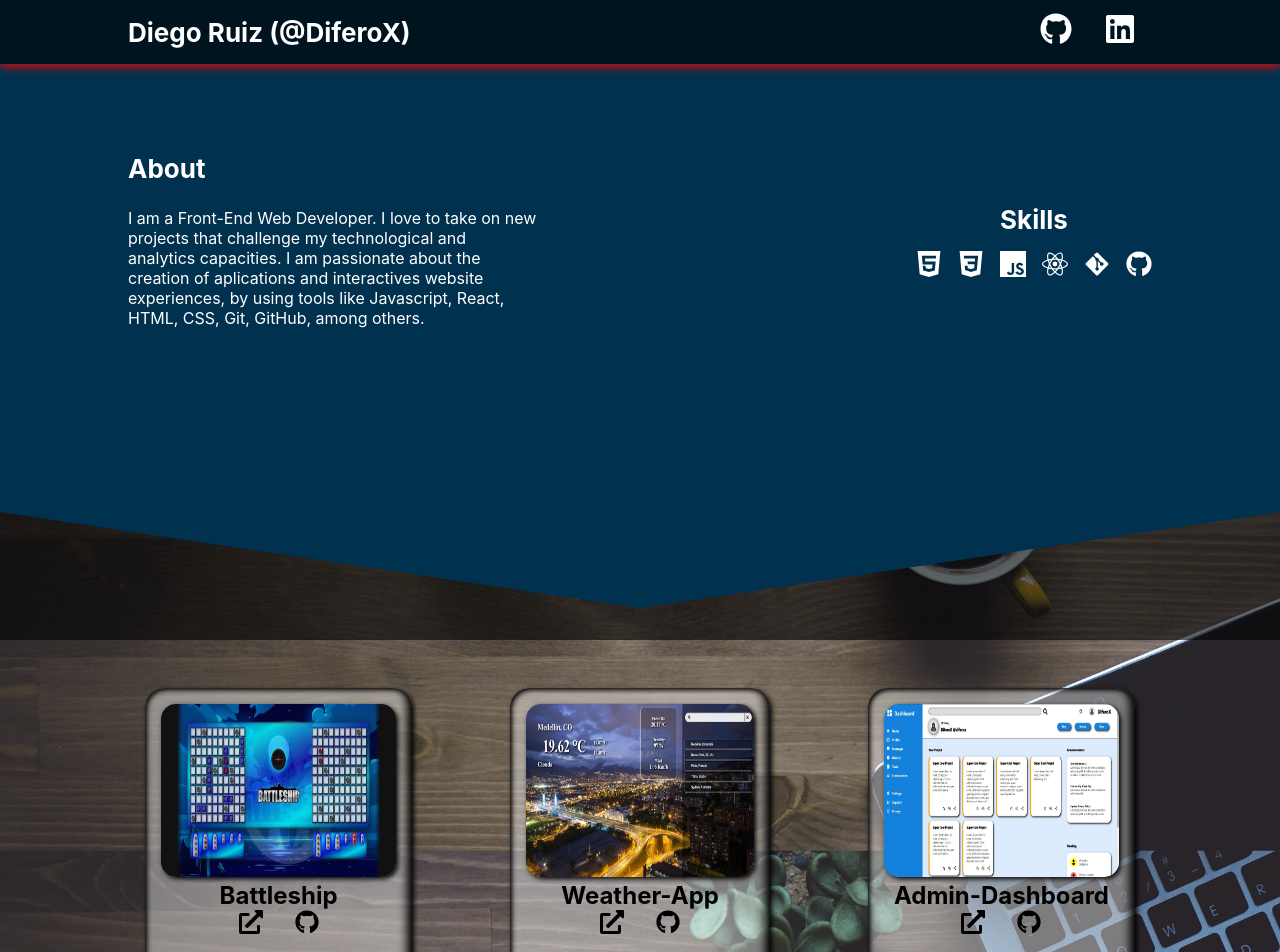
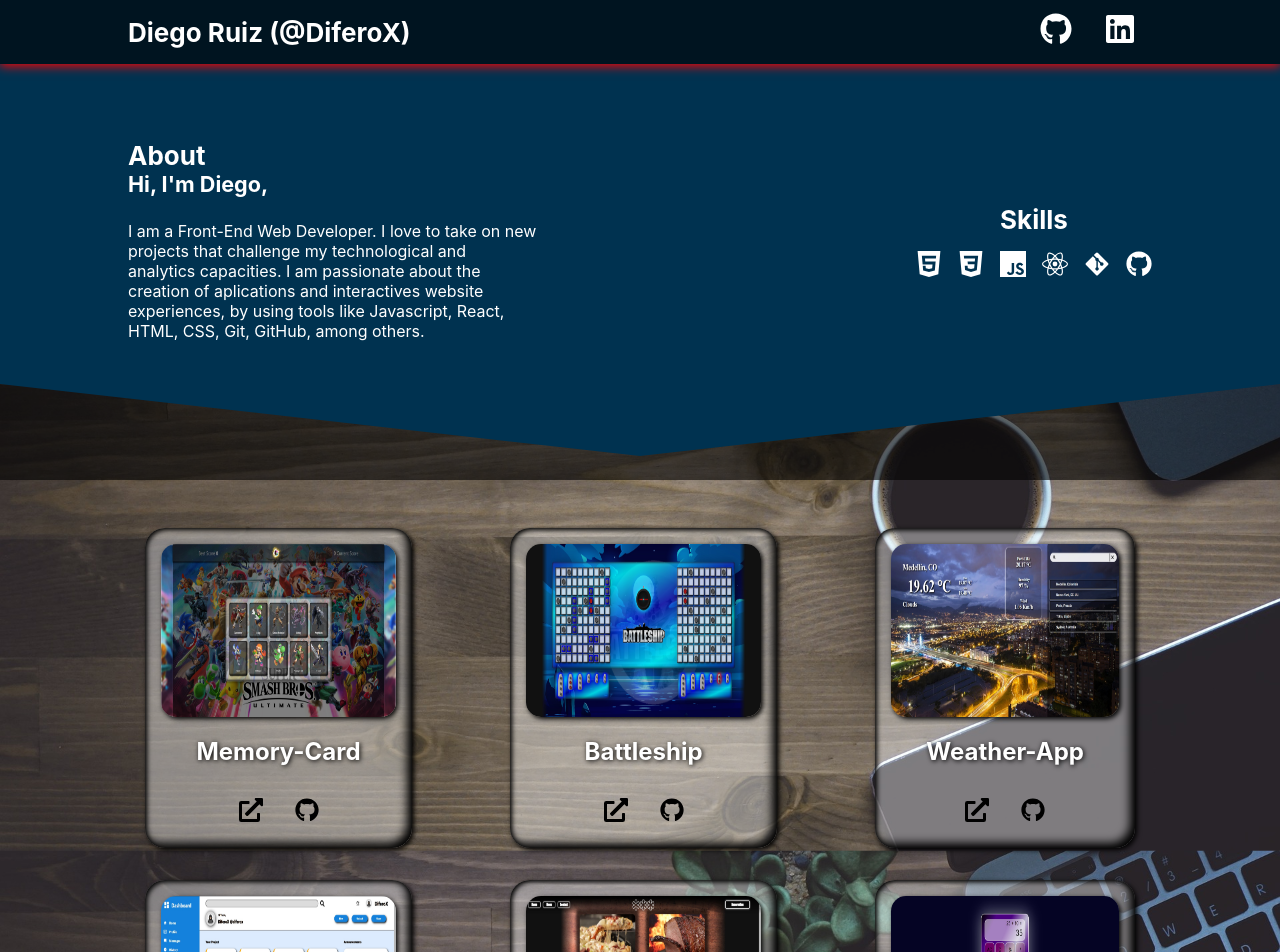
Before and after one commit to DiferoX/portfolio, a React (Create React App) app: page / in a window 1280 px wide. Shown: the top 952 px of the page. Built offline with nearby package versions, Linux system fonts and the light colour scheme.

Commit message:
add links to all projects

```diff
--- a/src/App.js
+++ b/src/App.js
@@ -8,51 +8,57 @@ const projects =
 [
   {
     id: uuidv4(),
+    name: "Memory-Card",
+    page: 'https://diferox.github.io/memory-card/',
+    code: 'https://github.com/DiferoX/memory-card',
+  },
+  {
+    id: uuidv4(),
     name: "Battleship",
-    page: null,
-    code: null,
+    page: 'https://diferox.github.io/Battleship/',
+    code: 'https://github.com/DiferoX/Battleship',
   },
   {
     id: uuidv4(),
     name: "Weather-App",
-    page: null,
-    code: null,
+    page: 'https://diferox.github.io/Weather-App/',
+    code: 'https://github.com/DiferoX/Weather-App',
   },
   {
     id: uuidv4(),
     name: "Admin-Dashboard",
-    page: null,
-    code: null,
+    page: 'https://diferox.github.io/admin-dashboard/',
+    code: 'https://github.com/DiferoX/admin-dashboard',
   },
   {
     id: uuidv4(),
     name: "Restaurant",
-    page: null,
-    code: null,
+    page: 'https://diferox.github.io/Restaurant/',
+    code: 'https://github.com/DiferoX/Restaurant',
   },
   {
     id: uuidv4(),
     name: "Calculator",
-    page: null,
-    code: null,
+    page: 'https://diferox.github.io/calculator/',
+    code: 'https://github.com/DiferoX/calculator',
   },
   {
     id: uuidv4(),
     name: "Library",
-    page: null,
-    code: null,
+    page: 'https://diferox.github.io/library/',
+    code: 'https://github.com/DiferoX/library',
   },
   {
     id: uuidv4(),
     name: "sign-up-form",
-    page: null,
-    code: null,
+    page: 'https://diferox.github.io/sign-up-form/',
+    code: 'https://github.com/DiferoX/sign-up-form',
   },
   {
     id: uuidv4(),
     name: "Tic-Tac-Toe",
-    page: null,
-    code: null,
+    page: 'https://diferox.github.io/Tic-Tac-Toe/',
+    code: 'https://github.com/DiferoX/Tic-Tac-Toe',
   },
 ]
 
--- a/src/components/InfoBar.jsx
+++ b/src/components/InfoBar.jsx
@@ -7,6 +7,7 @@ function InfoBar() {
     <div className='infoBarContent'>
       <div className='aboutContent'>
         <h4>About</h4>
+        <h5>Hi, I'm Diego,</h5>
         <p>I am a Front-End Web Developer. I love to take on new projects that challenge my technological and analytics capacities. I am passionate about the creation of aplications and interactives website experiences, by using tools like Javascript, React, HTML, CSS, Git, GitHub, among others.</p>
       </div>
       <div className='skillContent'>
--- a/src/components/Project.jsx
+++ b/src/components/Project.jsx
@@ -5,7 +5,7 @@ function Project(props)
 {
   return (
     <div className='projectContent'>
-      <a href="https://www.theodinproject.com/dashboard" target="_blank" rel="noopener noreferrer">
+      <a href={props.project.page} target="_blank" rel="noopener noreferrer">
         <img
             className='cardImg'
             src={require(`../images/${props.project.name}.jpg`)}
@@ -14,10 +14,10 @@ function Project(props)
       </a>
       <h2>{props.project.name}</h2>
       <div>
-        <a href="https://www.theodinproject.com/dashboard" target="_blank" rel="noopener noreferrer">
+        <a href={props.project.page} target="_blank" rel="noopener noreferrer">
           <FaExternalLinkAlt className='icon' />
         </a>
-        <a href="https://www.theodinproject.com/dashboard" target="_blank" rel="noopener noreferrer">
+        <a href={props.project.code} target="_blank" rel="noopener noreferrer">
           <FaGithub className='icon' />
         </a>
       </div>
--- a/src/styles/Header.css
+++ b/src/styles/Header.css
@@ -15,7 +15,7 @@
 .App-header
 {
   background-color: var(--firstDark);
-  min-height: 80vh;
+  min-height: 60vh;
   width: 100%;
   display: flex;
   flex-direction: column;
@@ -31,7 +31,7 @@
   position: absolute;
   top: 0;
   left: 0;
-  height: 80vh;
+  height: 60vh;
   width: 100%;
   background-color: var(--darkBlue);
   clip-path: polygon(0 0, 100% 0, 100% 80%, 50% 95%, 0 80%);
--- a/src/styles/Project.css
+++ b/src/styles/Project.css
@@ -11,19 +11,6 @@
               inset -5px -5px 10px black;
   z-index: 0;
 }
-
-/* .projectContent::before
-{
-  content: '';
-  position: absolute;
-  top: 0;
-  left: 0;
-  height: 100%;
-  width: 100%;
-  background-color: rgba(255, 255, 255, 0.5);
-  filter: blur(5px);
-  z-index: 0;
-} */
 
 .projectContent img
 {
@@ -41,12 +28,19 @@
   transition: 0.5s;
 }
 
+.projectContent h2
+{
+  color: white;
+  text-shadow: 1px 1px 5px black;
+  margin-top: 1rem;
+}
+
 .icon
 {
   height: 1.5rem;
   width: 1.5rem;
   color: #000;
-  margin: 0 1rem;
+  margin: 2rem 1rem;
 }
 
 .projectContent div a:hover .icon
```
Also changed, not shown: src/images/Memory-Card.jpg (added).
